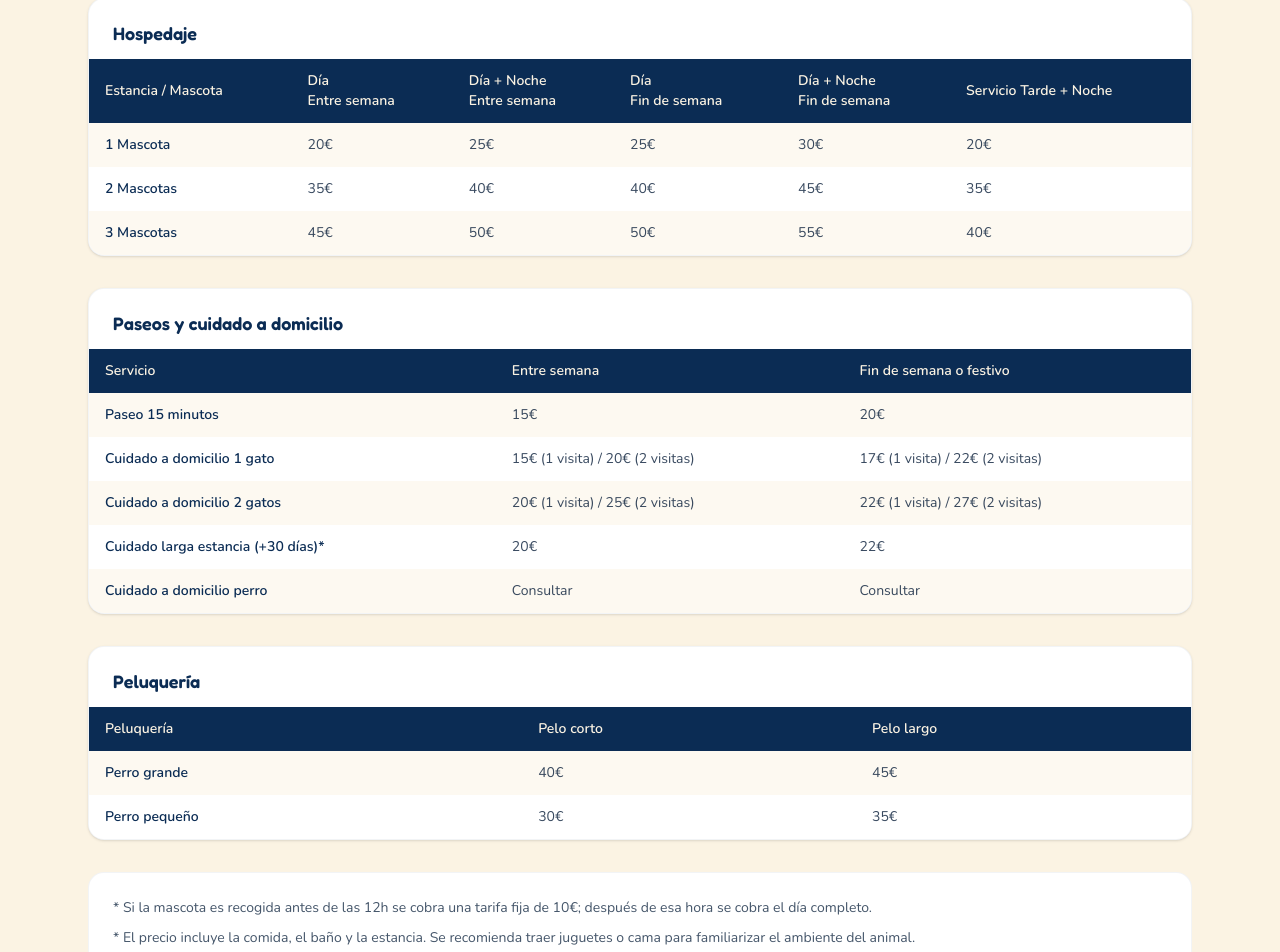
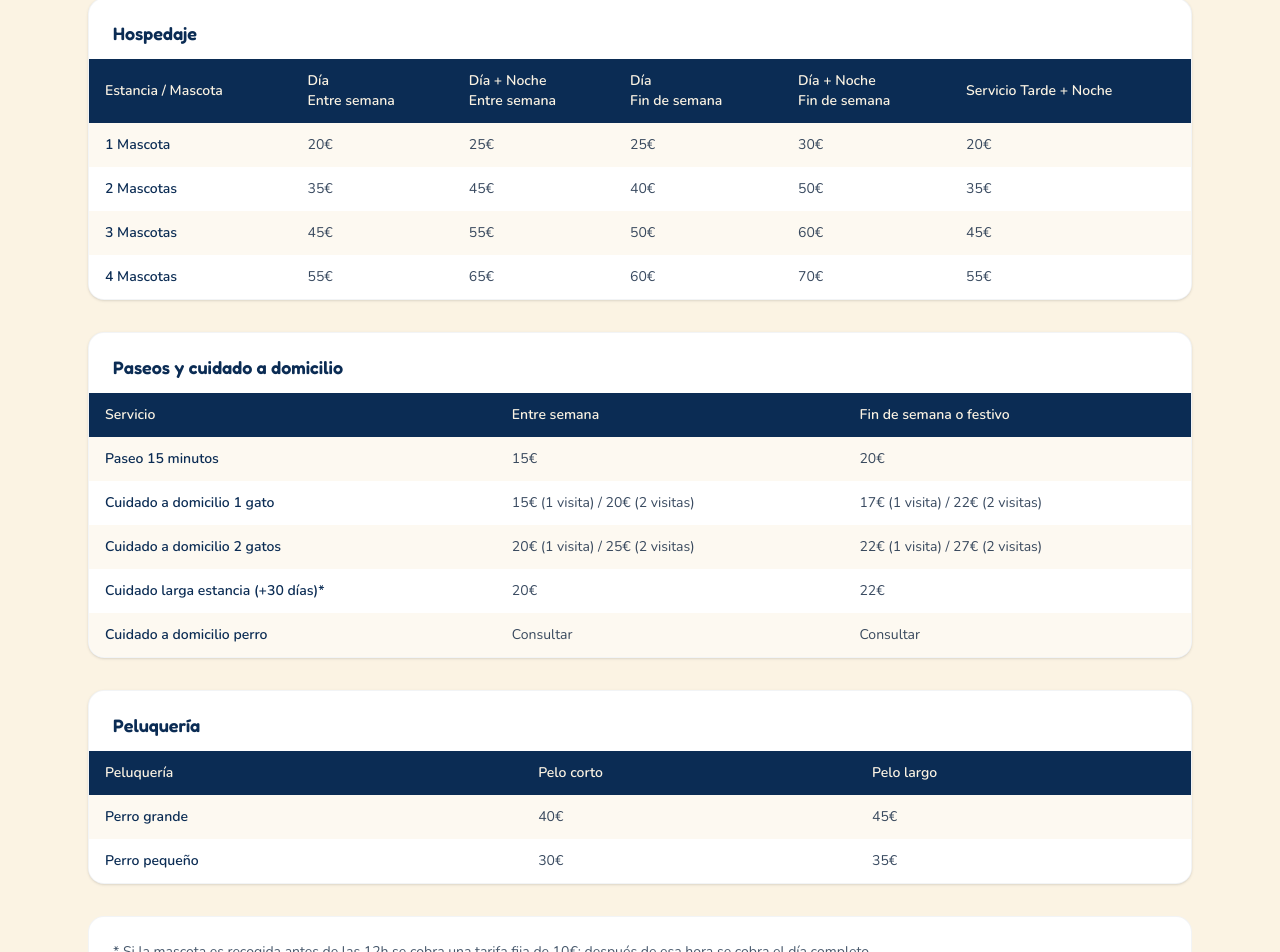
Before and after one commit to Ims2002/pet_hotel_2.0, a React (Vite) app: page / in a window 1280 px wide. Shown: the part 2531-3483 px from the top of the page. Built offline with nearby package versions, Linux system fonts and the light colour scheme; no server answers.

Commit message:
Update Pricing

```diff
--- a/src/components/Rates.jsx
+++ b/src/components/Rates.jsx
@@ -2,8 +2,9 @@ const STAY_RATES = {
   headers: ['Estancia / Mascota', 'Día\nEntre semana', 'Día + Noche\nEntre semana', 'Día\nFin de semana', 'Día + Noche\nFin de semana', 'Servicio Tarde + Noche'],
   rows: [
     ['1 Mascota', '20€', '25€', '25€', '30€', '20€'],
-    ['2 Mascotas', '35€', '40€', '40€', '45€', '35€'],
-    ['3 Mascotas', '45€', '50€', '50€', '55€', '40€'],
+    ['2 Mascotas', '35€', '45€', '40€', '50€', '35€'],
+    ['3 Mascotas', '45€', '55€', '50€', '60€', '45€'],
+    ['4 Mascotas', '55€', '65€', '60€', '70€', '55€'],
   ],
 }
 
```
